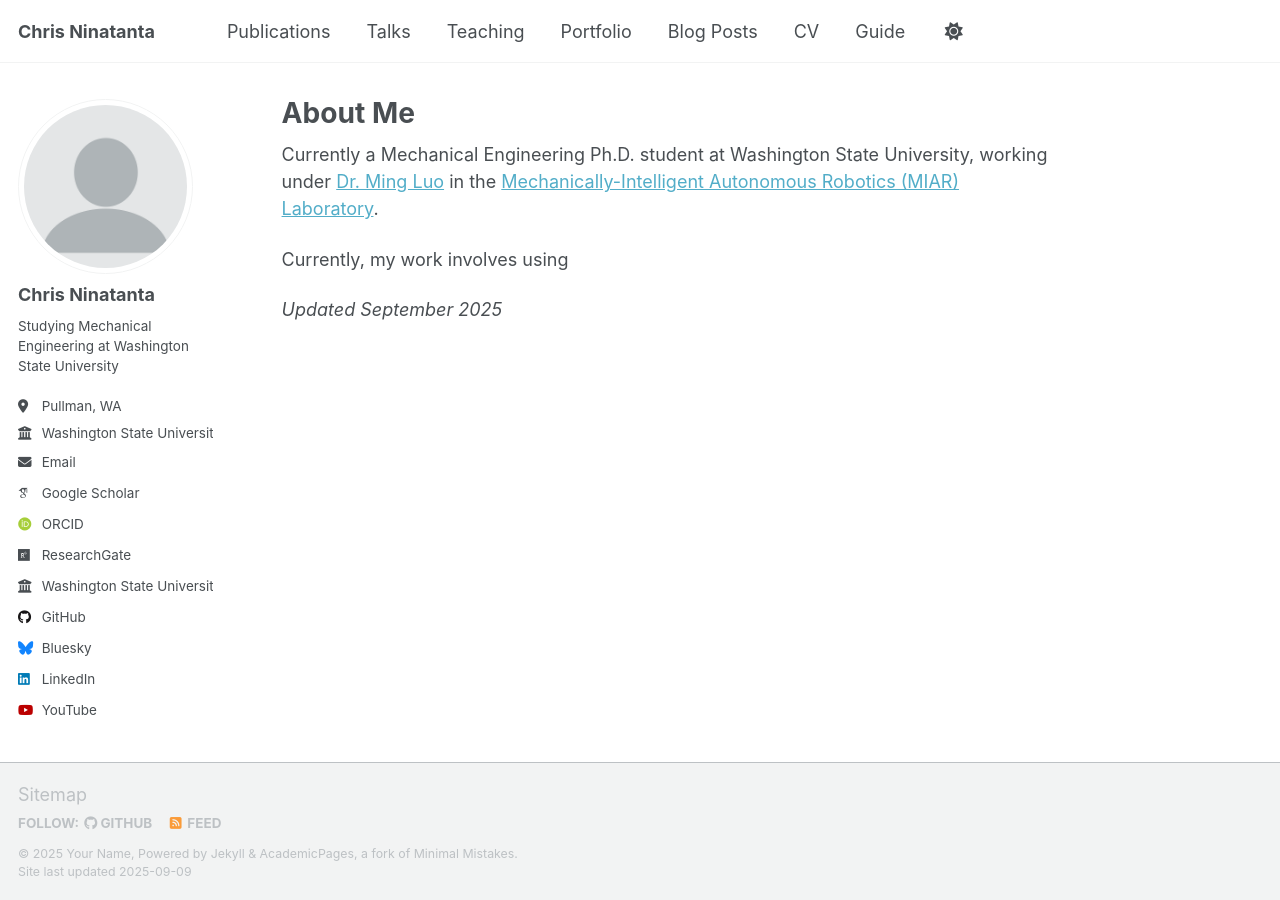
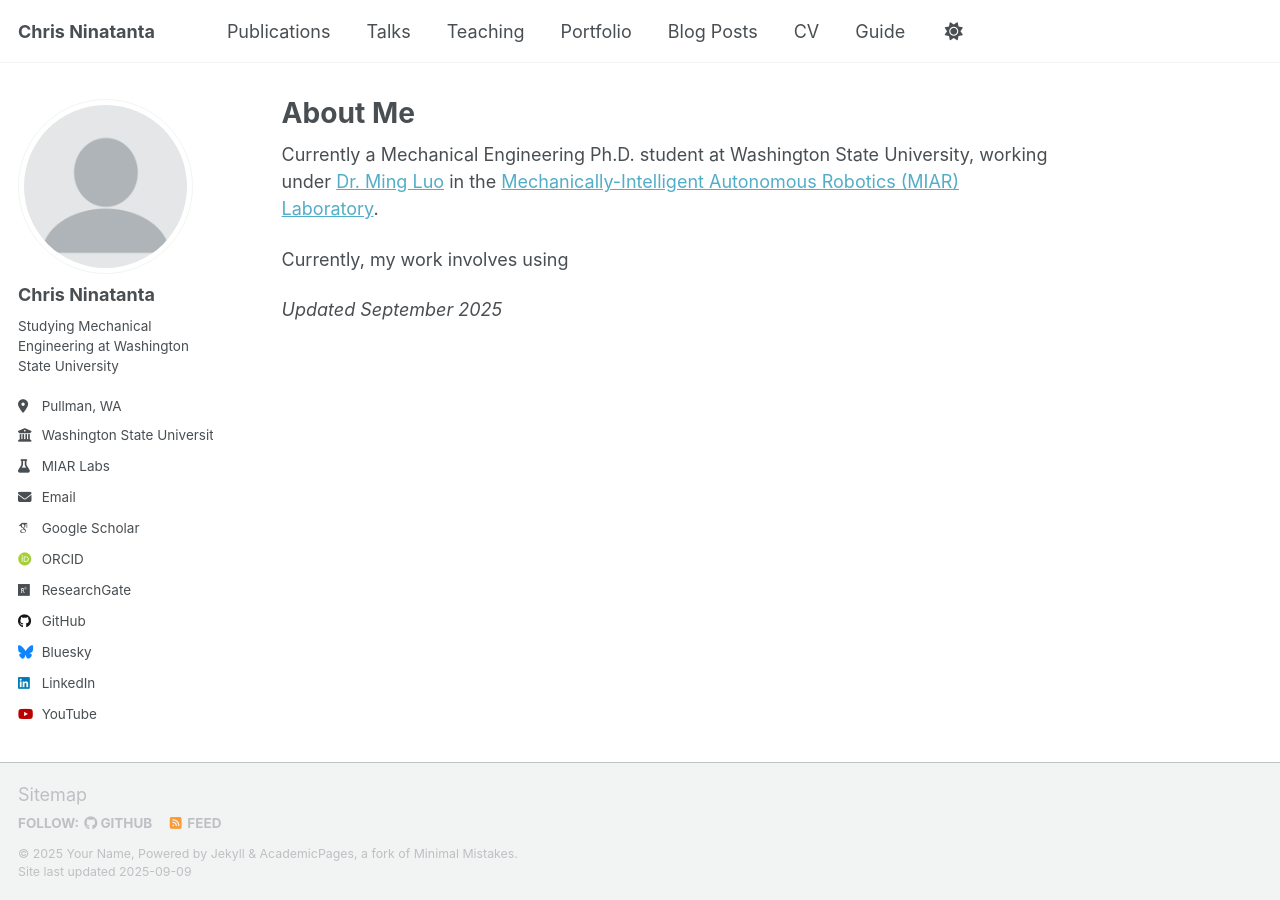
Before and after one commit to C-Ninatanta/c-ninatanta.github.io, a Jekyll site: the page built from _pages/about.md, in a window 1280 px wide. Built offline with Jekyll 4.4.1, drawn with Linux system fonts in a browser that asks for light colours; some web fonts are replaced; a script that is not in the unit is left out.

Commit message:
Update author-profile.html
added some more lines

```diff
--- a/_includes/author-profile.html
+++ b/_includes/author-profile.html
@@ -27,9 +27,17 @@
       {% if author.location %}
         <li class="author__desktop"><i class="fas fa-fw fa-location-dot icon-pad-right" aria-hidden="true"></i>{{ author.location }}</li>
       {% endif %}
+      {% if author.employer and author.employer_url %}
+        <li><a href="{{ author.employer_url }}"><i class="fas fa-fw fa-building-columns icon-pad-right" aria-hidden="true"></i>{{ author.employer }}</a></li>
+      {% endif %}
+      {% if author.lab_url %}
+        <li><a href="{{ author.lab_url }}"><i class="fas fa-fw fa-flask icon-pad-right" aria-hidden="true"></i>MIAR Labs</a></li>
+      {% endif %}
+      <!--
       {% if author.employer %}
         <li class="author__desktop"><i class="fas fa-fw fa-building-columns icon-pad-right" aria-hidden="true"></i>{{ author.employer }}</li>
       {% endif %}
+      -->
       {% if author.uri %}
         <li><a href="{{ author.uri }}"><i class="fas fa-fw fa-link icon-pad-right" aria-hidden="true"></i>{{ site.data.ui-text[site.locale].website_label | default: "Website" }}</a></li>
       {% endif %}
@@ -68,16 +76,6 @@
       {% if author.inspire-hep %}
         <li><a href="{{ author.inspire-hep }}"><i class="ai ai-inspire ai-fw icon-pad-right"></i>INSPIRE-HEP</a></li>
       {% endif %}
-
-      <!-- Added this for the links to wsu and the lab-->
-      {% if author.employer and author.employer_url %}
-        <li><a href="{{ author.employer_url }}"><i class="fas fa-fw fa-building-columns icon-pad-right" aria-hidden="true"></i>{{ author.employer }}</a></li>
-      {% endif %}
-      {% if author.lab_name and author.lab_url %}
-        <li><a href="{{ author.lab_url }}"><i class="fas fa-fw fa-flask icon-pad-right" aria-hidden="true"></i>{{ author.lab_name }}</a></li>
-      {% endif %}
-
-
 
       <!-- Font Awesome icons / Repositories and software development -->
       {% if author.bitbucket %}
```
